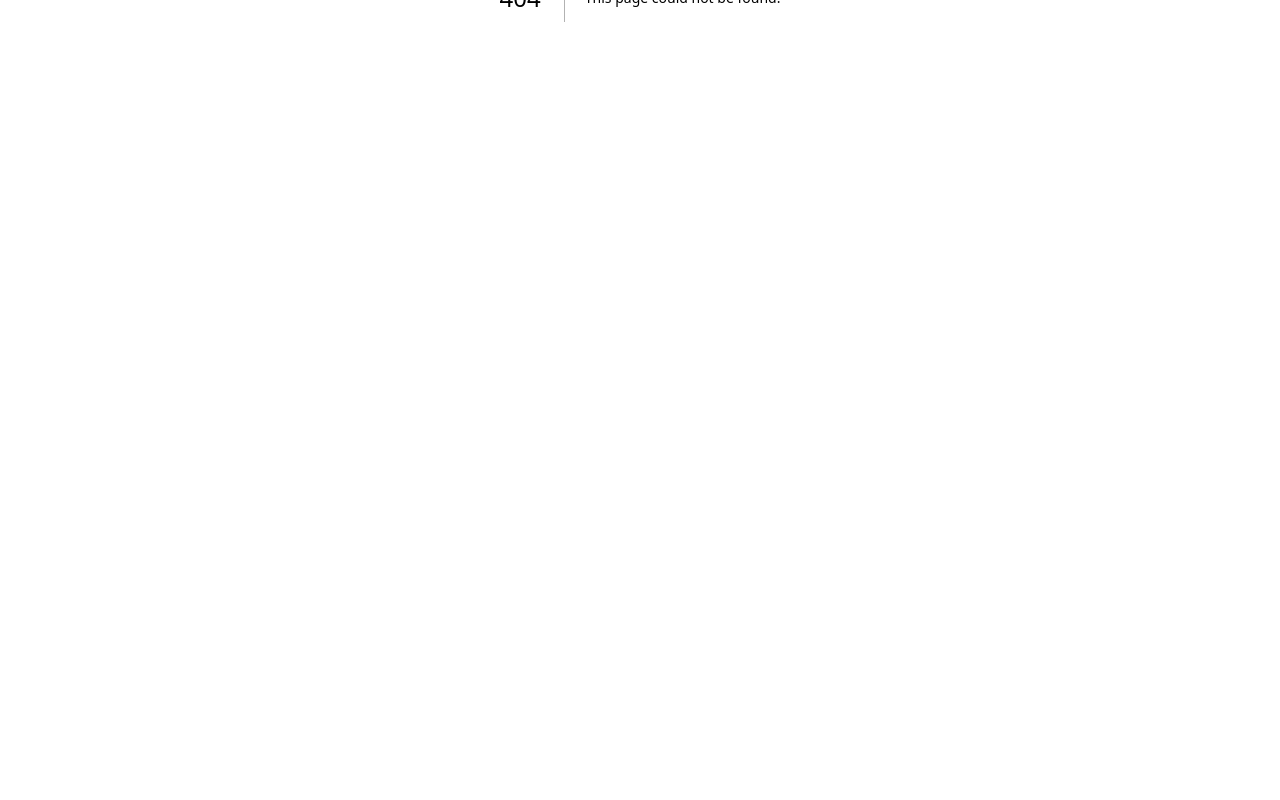
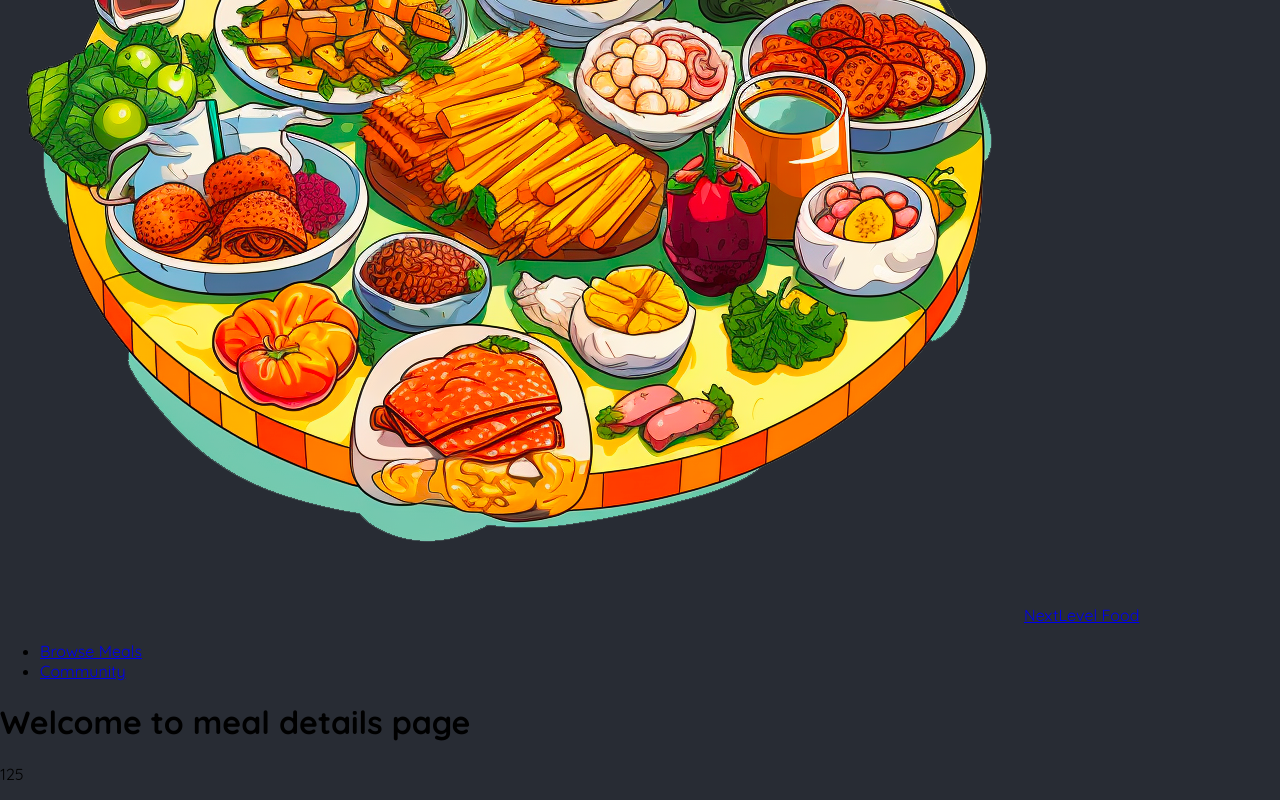
Before and after one commit to Mohaned-Adel/next-level-food, a Next.js app: page /meals/125 in a window 1280 px wide. Before the commit this address had no page. Shown: the part 403-1203 px from the top of the page. Before the commit the page ends 800 px from the top, so only its background shows below. Built offline with nearby package versions, Linux system fonts and the light colour scheme.

Commit message:
014 Adding a Custom Component To A Layout

```diff
--- a/app/layout.js
+++ b/app/layout.js
@@ -1,8 +1,9 @@
-import './globals.css';
+import MainHeader from "@/components/main-header";
+import "./globals.css";
 
 export const metadata = {
-  title: 'NextLevel Food',
-  description: 'Delicious meals, shared by a food-loving community.',
+  title: "NextLevel Food",
+  description: "Delicious meals, shared by a food-loving community.",
 };
 
 export default function RootLayout({ children }) {
@@ -15,11 +16,11 @@
               <linearGradient id="gradient" x1="0%" y1="0%" x2="100%" y2="0%">
                 <stop
                   offset="0%"
-                  style={{ stopColor: '#59453c', stopOpacity: '1' }}
+                  style={{ stopColor: "#59453c", stopOpacity: "1" }}
                 />
                 <stop
                   offset="100%"
-                  style={{ stopColor: '#8f3a09', stopOpacity: '1' }}
+                  style={{ stopColor: "#8f3a09", stopOpacity: "1" }}
                 />
               </linearGradient>
             </defs>
@@ -29,7 +30,7 @@
             ></path>
           </svg>
         </div>
-
+        <MainHeader />
         {children}
       </body>
     </html>
--- /dev/null
+++ b/app/meals/[id]/page.js
@@ -0,0 +1,11 @@
+import React from 'react'
+
+export default function MealDetailsPage({params}) {
+    const {id} = params
+  return (
+    <main>
+        <h1>Welcome to meal details page</h1>
+        <p>{id}</p>
+    </main>
+  )
+}
--- /dev/null
+++ b/components/main-header.js
@@ -0,0 +1,25 @@
+import Link from "next/link";
+import Image from "next/image";
+import logoImg from "@/assets/logo.png";
+
+export default function MainHeader() {
+  return (
+    <header>
+      <Link href="/">
+        <Image src={logoImg} alt="A plate with food on it" />
+        NextLevel Food
+      </Link>
+
+      <nav>
+        <ul>
+          <li>
+            <Link href="/meals">Browse Meals</Link>
+          </li>
+          <li>
+            <Link href="/community">Community</Link>
+          </li>
+        </ul>
+      </nav>
+    </header>
+  );
+}
```
Also changed, not shown: app/community/page.js (added, +9 -0 lines), app/meals/page.js (added, +9 -0 lines), app/meals/share/page.js (added, +9 -0 lines), app/page.js (+6 -1 lines).
